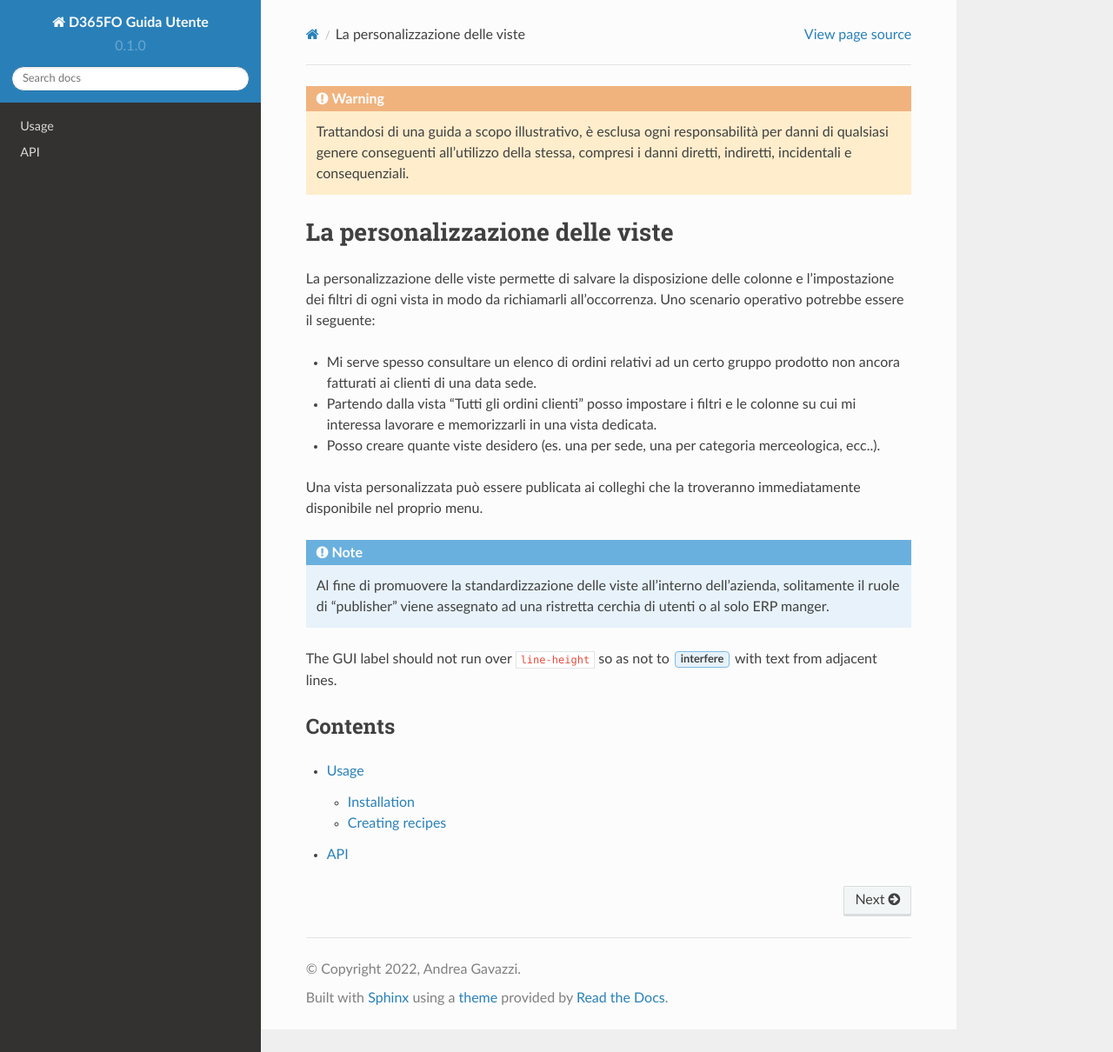
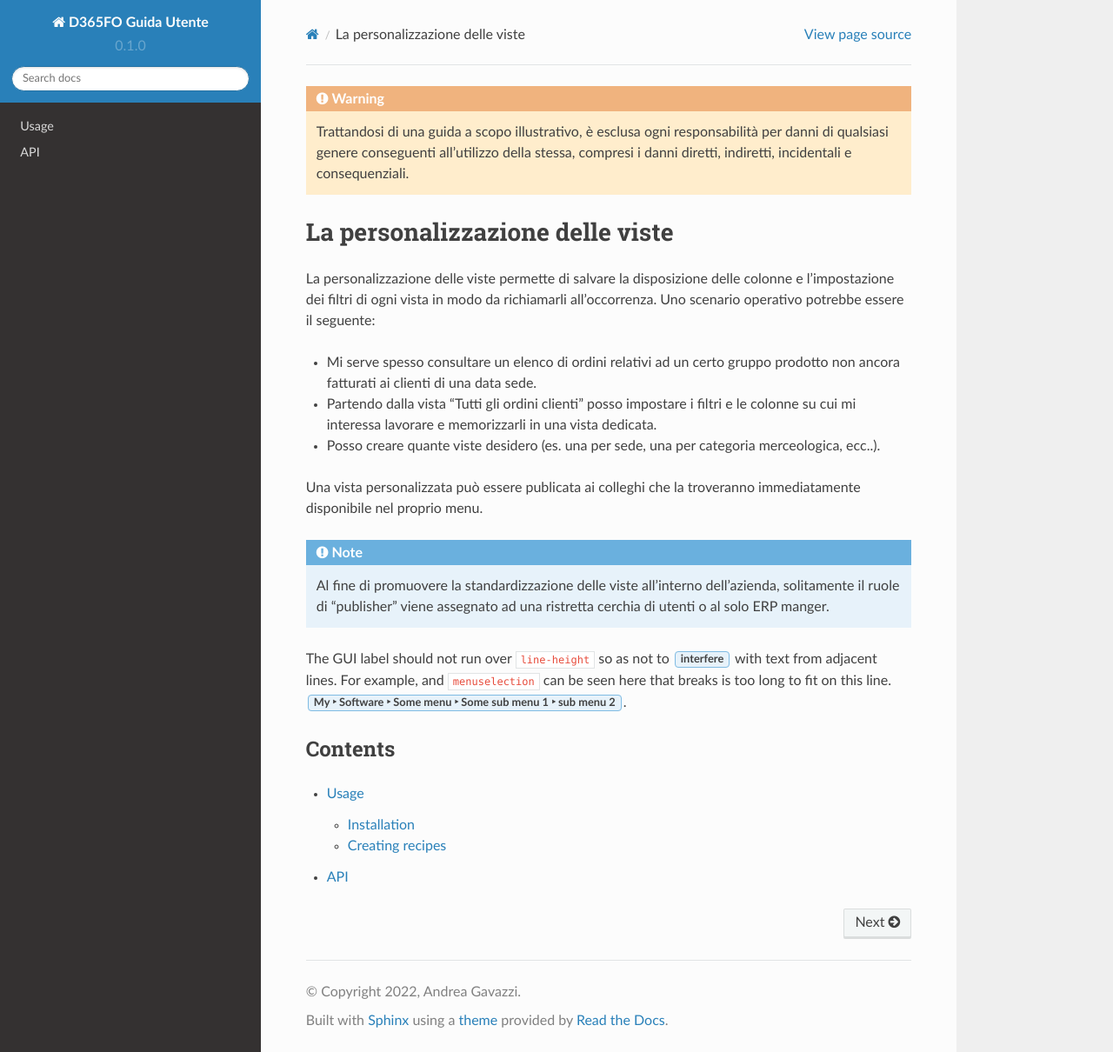
Before and after one commit to andreagavazzi/Dynamics365FO, a Sphinx documentation site: the page built from docs/source/index.rst, in a window 1280 px wide and 1210 px high. Shown: the whole window at 87% size. Built offline with Sphinx 7.4.7 and the Read the Docs theme 2.0.0, drawn with Linux system fonts in a browser that asks for light colours.

Commit message:
Update index.rst

```diff
--- a/docs/source/index.rst
+++ b/docs/source/index.rst
@@ -16,6 +16,8 @@ Una vista personalizzata può essere publicata ai colleghi che la troveranno imm
 
 
 The GUI label should not run over ``line-height`` so as not to :guilabel:`interfere` with text from adjacent lines.
+For example, and ``menuselection`` can be seen here that breaks is too long to fit on this line.
+:menuselection:`My --> Software --> Some menu --> Some sub menu 1 --> sub menu 2`.
 
 Contents
 --------
```
